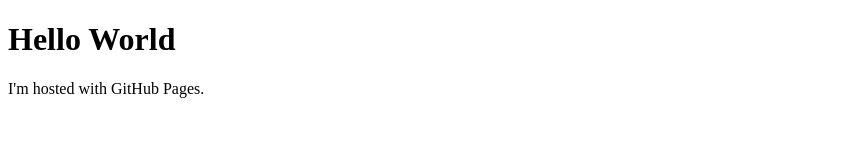
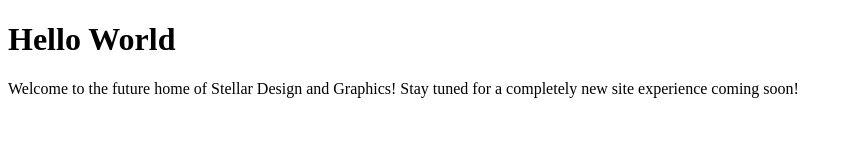
Before and after one commit to txaggie2005/stellardesignandgraphics.github.io, a plain HTML site: page index.html in a window 1280 px wide. Shown: the whole page, without its empty margins (0-852 px from the left). Drawn offline with Linux system fonts and the light colour scheme.

Commit message:
Update index.html

```diff
--- a/index.html
+++ b/index.html
@@ -2,6 +2,6 @@
 <html>
 <body>
 <h1>Hello World</h1>
-<p>I'm hosted with GitHub Pages.</p>
+<p>Welcome to the future home of Stellar Design and Graphics!  Stay tuned for a completely new site experience coming soon!</p>
 </body>
 </html>
```
